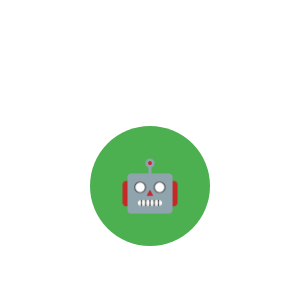
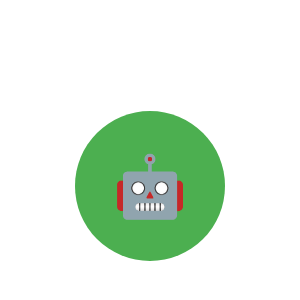
Before and after one commit to Jonnmp/TaskPet, an Electron app: page index.html in a window 300 px wide. Shown: the part 236-536 px from the top of the page. Drawn offline with Linux system fonts and the light colour scheme.

Commit message:
Feat: Add draggable desktop pet window

```diff
--- a/index.html
+++ b/index.html
@@ -9,22 +9,33 @@
             margin: 0;
             background: transparent;
             overflow: hidden;
+            width: 100vw;
+            height: 100vh;
+
             display: flex;
             justify-content: center;
             align-items: center;
-            height: 100vh;
         }
 
         .robot {
-            width:120px;
-            height: 120px;
+            width: 150px;
+            height: 150px;
             background: #4CAF50;
             border-radius: 50%;
+
             display: flex;
             justify-content: center;
             align-items: center;
-            font-size: 50px;
-            cursor: pointer;
+
+            font-size: 60px;
+            user-select: none;
+
+            -webkit-app-region: drag;
+        }
+
+        .robot:hover {
+            transform: scale(1.03);
+            transition: 0.2s;
         }
     </style>
 </head>
@@ -33,5 +44,6 @@
     <div class = "robot">
         🤖
     </div>
+
 </body>
 </html>
```
Also changed, not shown: src/main/main.js (+7 -2 lines).
